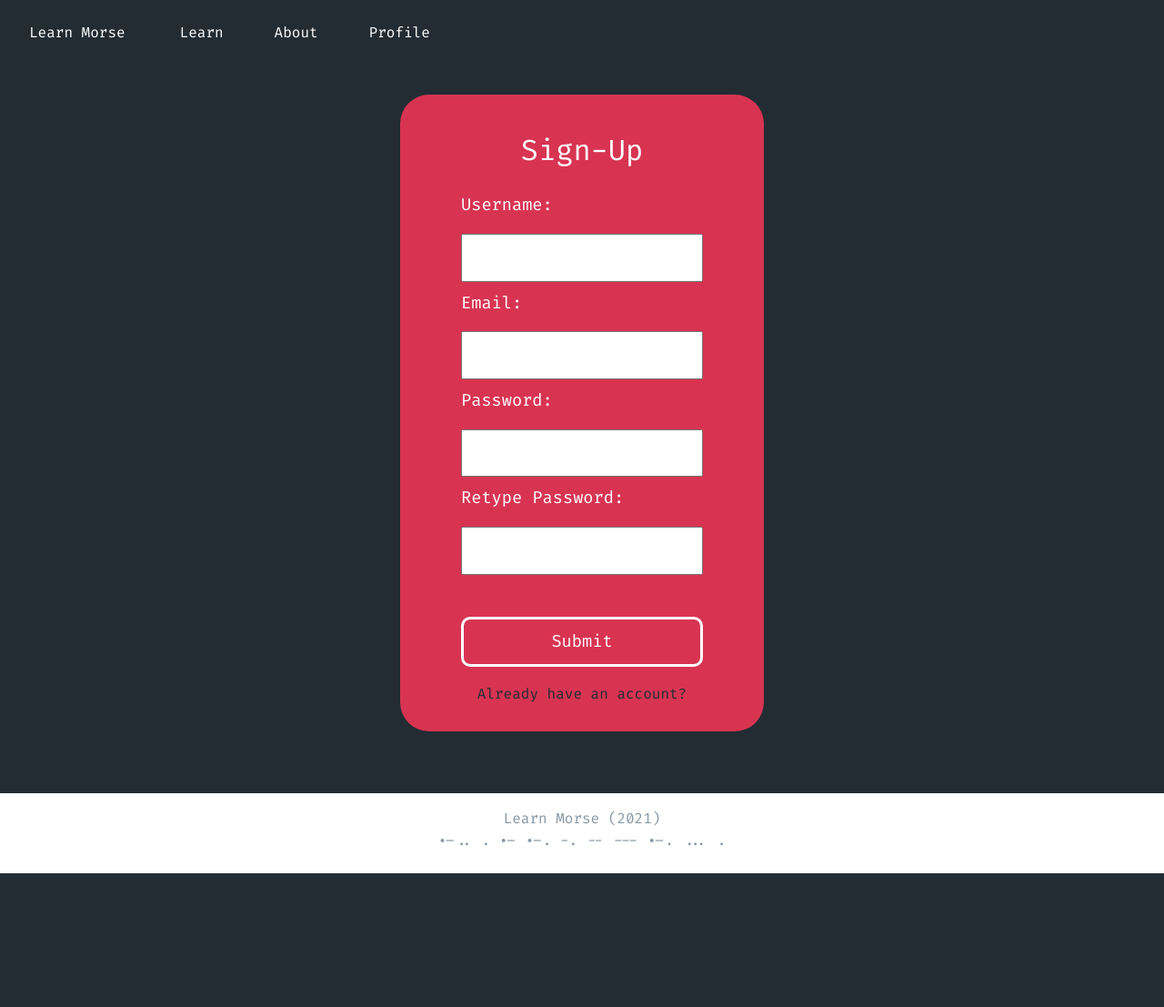
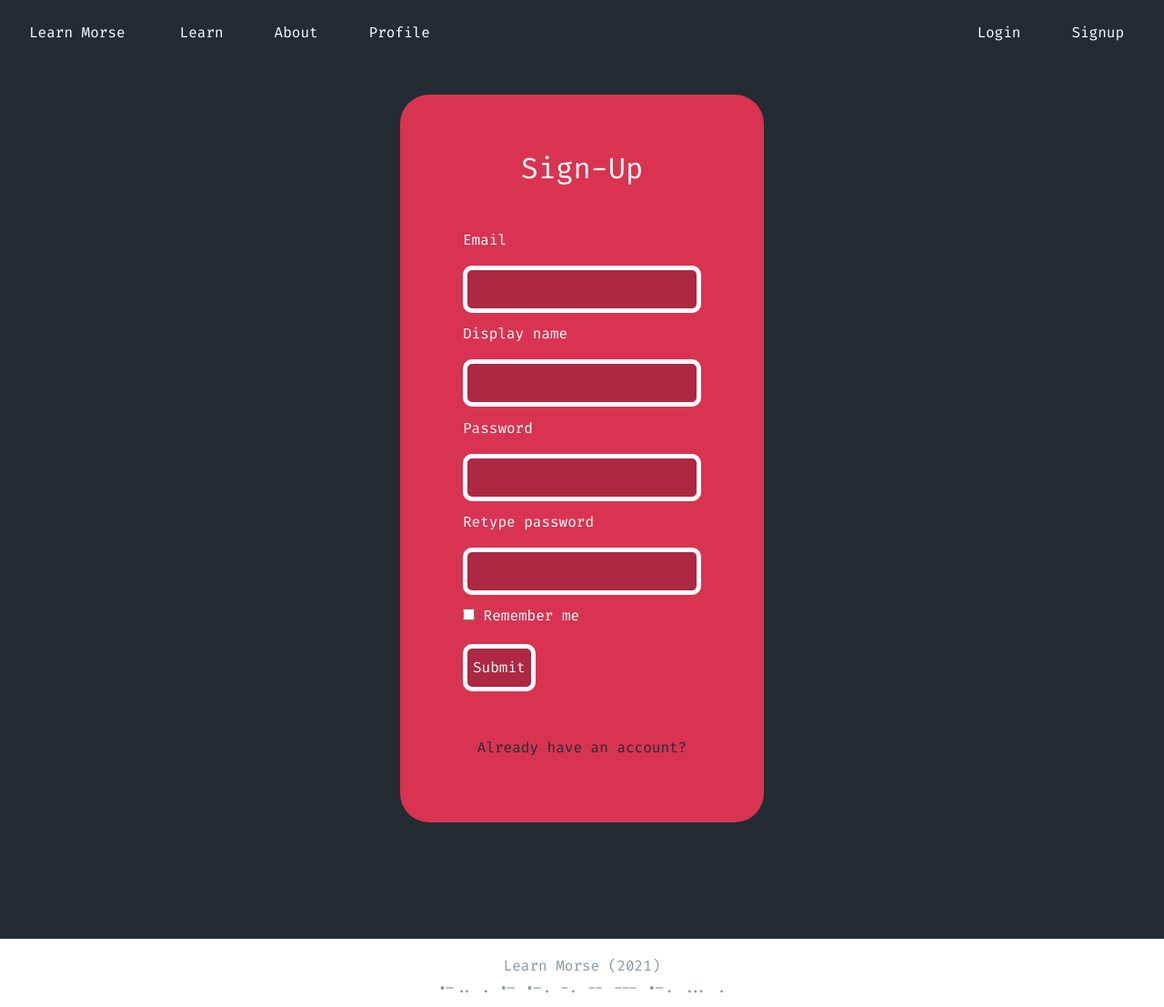
Before and after one commit to jonathanjchoong/learn-morse, a Python web app: template app/templates/signup.html in a window 1280 px wide. Shown: the whole page at 91% size. Before the commit the page ends 960 px from the top, so only its background shows below. Run offline with Jinja, Linux system fonts and the light colour scheme; the template is opened without the code that fills it, so the values that code supplies are empty, except form fields; form fields are guessed from the names that the template uses; some libraries are stand-ins or nearby versions.

Commit message:
implemented forms with wtforms for login and signup pages, added login/signup buttons to navbar, configured routes, minor changes to css for login, signup and homepage.

```diff
--- a/app/__init__.py
+++ b/app/__init__.py
@@ -2,10 +2,12 @@ from flask import Flask,render_template
 from flask_sqlalchemy import SQLAlchemy
 from flask_migrate import Migrate
 from config import DevelopmentConfig, TestingConfig
+from flask_login import LoginManager
 
 app = Flask(__name__)
 app.config.from_object(DevelopmentConfig)
 db = SQLAlchemy(app)
 migrate = Migrate(app, db)
+login = LoginManager(app)
 
 from app import routes
--- a/app/static/CSS/login.css
+++ b/app/static/CSS/login.css
@@ -1,5 +1,5 @@
 h2 {
-  padding: 10px;
+  /* padding: 10px; */
   border-radius: 10px;
 }
 
@@ -13,12 +13,29 @@ a:hover {
   color: white !important;
 }
 
+input {
+  background-color: #ac2941;
+  border: solid white 5px;
+  border-radius: 10px;
+  color: white;
+}
+
+p {
+  margin: 0;
+  padding: 0.1em;
+}
+
+.errormsg {
+  color: blue;
+  font-size: 0.8em;
+}
+
 .login-page {
   font-family: "Fira Code", monospace;
   background-color: #232c33;
   color: white;
-  height: 100vh;
-  font-size: 14pt;
+  height: 120vh;
+  font-size: 12pt;
   padding: 2rem;
   line-height: 2.5;
   display: flex;
@@ -30,10 +47,11 @@ a:hover {
   flex-direction: column;
   align-items: center;
   background-color: #d83452;
-  padding: 2rem;
-  height: 70%;
+  padding: 1rem;
+  height: 75%;
   width: 95%;
   border-radius: 2rem;
+  justify-content: space-evenly;
 }
 
 .signup-fields {
@@ -45,13 +63,14 @@ a:hover {
   height: 95%;
   width: 95%;
   border-radius: 2rem;
+  justify-content: space-evenly;
 }
 
 #submit {
   background-color: transparent;
   color: white;
   border-radius: 10px;
-  border: solid white;
+  border: solid white 5px;
   width: 100%;
 }
 
@@ -61,7 +80,7 @@ a:hover {
     width: 400px;
   }
   .signup-fields {
-    height: 700px;
+    height: 800px;
     width: 400px;
   }
 }
--- a/app/templates/base.html
+++ b/app/templates/base.html
@@ -3,6 +3,8 @@
   <head>
     <meta charset="UTF-8" />
     <meta http-equiv="X-UA-Compatible" content="IE=edge" />
+    <meta name="viewport" content="width=device-width" />
+    <!-- Normalize, Bootstrap, and Font Awesome core CSS -->
     <!-- Latest compiled and minified CSS -->
     <link
       rel="stylesheet"
@@ -79,9 +81,27 @@
             <a class="nav-link" href="#">Profile </a>
           </li>
         </ul>
+        <ul class="navbar-nav">
+          <li class="nav-item">
+              <a class="nav-link" href="{{url_for('login')}}">Login</a>
+          </li>
+          <li class="nav-item">
+              <a class="nav-link"href="{{url_for('signup')}}">Signup</a>
+          </li>
+      </ul>
       </div>
     </nav>
-
+    <!-- SHOW FLASHED MESSAGES -->
+    <!-- <hr>
+    {% with messages = get_flashed_messages() %}
+    {% if messages %}
+    <ul>
+        {% for message in messages %}
+        <li>{{ message }}</li>
+        {% endfor %}
+    </ul>
+    {% endif %}
+    {% endwith %} -->
     {% block content %}{% endblock %}
     <div class="footer">
       <p>
--- a/app/templates/homepage.html
+++ b/app/templates/homepage.html
@@ -9,10 +9,8 @@
     <h1 id="welcome">Welcome</h1>
     <h2 class="type-animate">.-- . .-.. -.-. --- -- .</h2>
     <br />
-    Lorem ipsum dolor sit amet consectetur adipisicing elit. Corrupti minus
-    explicabo exercitationem laboriosam rem suscipit doloribus alias hic,
-    reiciendis error a omnis earum voluptatum nihil assumenda cupiditate
-    architecto, culpa tenetur?
+    Ever wanted to learn morse code? Now is your chance.
+    Practice efficiently with our engaging reading and writing trainer with live statistics and start upskilling yourself today.
   </div>
   <div class="sign-up-section">
     <div class="sign-up-box">
--- a/app/templates/signup.html
+++ b/app/templates/signup.html
@@ -7,20 +7,42 @@
 <div class="login-page">
   <div class="signup-fields">
     <h2>Sign-Up</h2>
-    <form action="">
-      <label for="username">Username:</label><br />
-      <input type="text" id="username" name="username" /><br />
-      <label for="email">Email:</label><br />
-      <input type="text" id="username" name="username" /><br />
-      <label for="password">Password:</label><br />
-      <input type="password" id="password" name="password" /><br />
-      <label for="retype-password">Retype Password:</label><br />
-      <input
-        type="password"
-        id="retype-password"
-        name="retype-password"
-      /><br /><br />
-      <input id="submit" type="submit" value="Submit" />
+    <form action="" method="post" novalidate>
+      {{ form.hidden_tag() }}
+      <p>
+        {{ form.email.label }}<br>
+        {{ form.email(size=22) }}
+        <br>
+        {% for error in form.email.errors %}
+        <span class="errormsg">[{{ error}}]</span>
+        {% endfor %}
+      </p>
+      <p>
+        {{ form.display_name.label }}<br>
+        {{ form.display_name(size=22) }}
+        <br>
+        {% for error in form.display_name.errors %}
+        <span class="errormsg">[{{ error}}]</span>
+        {% endfor %}
+      </p>
+      <p>
+        {{ form.password.label }}<br>
+        {{ form.password(size=22) }} <br>
+        {% for error in form.password.errors %}
+        <span class="errormsg">[{{ error }}]</span>
+        {% endfor %}
+      </p>
+      <p>
+        {{ form.retype_password.label }}<br>
+        {{ form.retype_password(size=22) }}<br>
+        {% for error in form.retype_password.errors %}
+        <span class="errormsg">[{{ error }}]</span>
+        {% endfor %}
+      </p>
+      <p>
+        {{ form.remember_me() }} {{ form.remember_me.label }}
+      </p>
+      <p>{{ form.submit() }}</p>
     </form>
     <a href="{{url_for('login')}}">Already have an account?</a>
   </div>
--- a/requirements.txt
+++ b/requirements.txt
@@ -1,10 +1,13 @@
 alembic==1.6.2
 click==7.1.2
+dnspython==2.1.0
+email-validator==1.1.2
 Flask==1.1.2
 Flask-Migrate==2.7.0
 Flask-SQLAlchemy==2.5.1
 Flask-WTF==0.14.3
 greenlet==1.1.0
+idna==3.1
 importlib-metadata==4.0.1
 itsdangerous==1.1.0
 Jinja2==2.11.3
```
Also changed, not shown: app/forms.py (added, +21 -0 lines), app/models.py (+7 -2 lines), app/routes.py (+20 -5 lines), app/static/CSS/homepage.css (+14 -8 lines), app/templates/login.html (+21 -6 lines).
